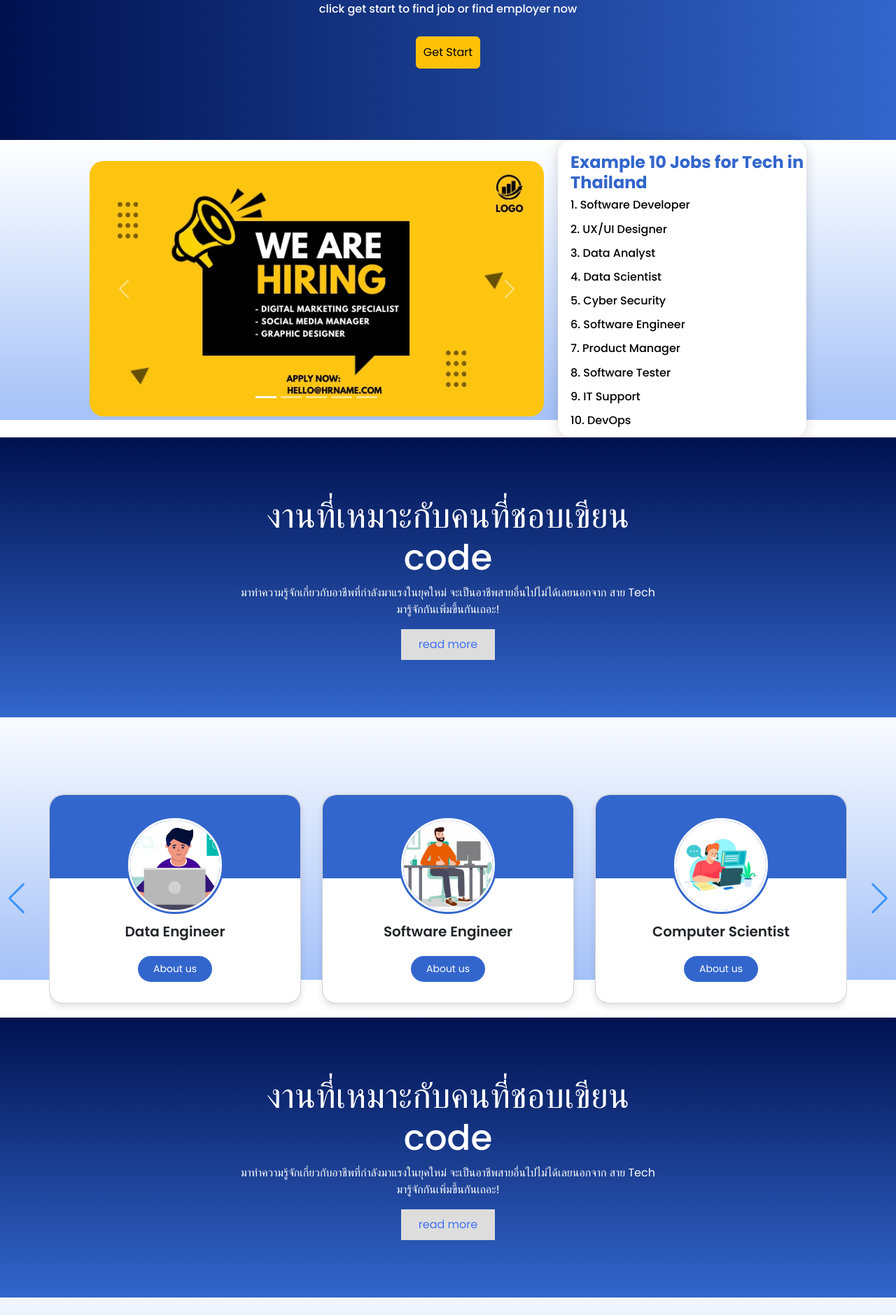
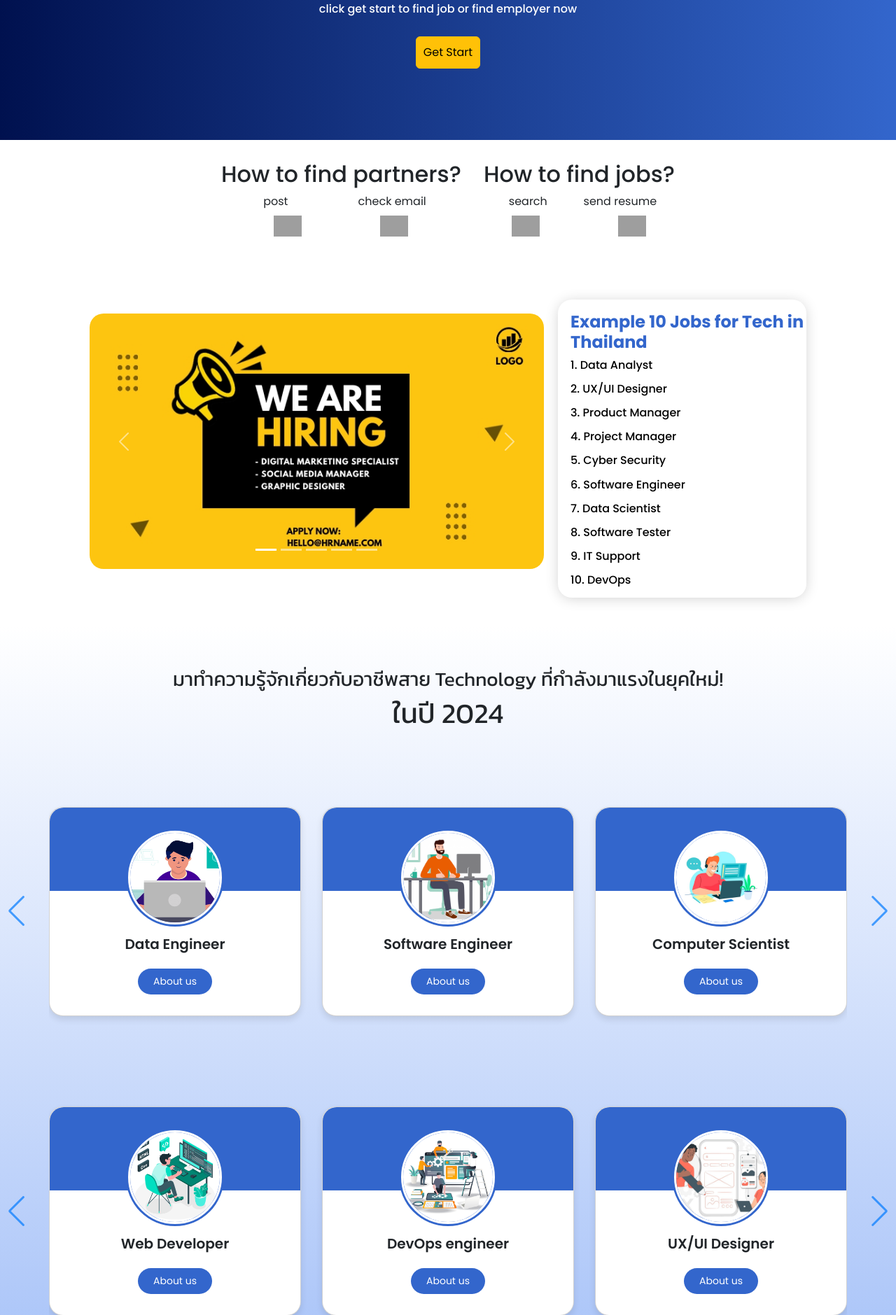
Before and after one commit to minddymind/Hire-Tech, a Flask app: page / in a window 1280 px wide. Shown: the part 200-2079 px from the top of the page at 70% size. Run offline with Flask 3, Linux system fonts and the light colour scheme; parts of the project's set-up code (start-up, migrations or seed data) failed here and were passed over; grey boxes are pictures that could not be loaded.

Commit message:
update home

```diff
--- a/flask/app/static/css/home.css
+++ b/flask/app/static/css/home.css
@@ -116,7 +116,7 @@ ul.links {
 	top: 60px;
 	width: 300px;
 	height: 0;
-	background-color: rgb(255, 255, 255, 0.1);
+	background-color: rgb(0, 0, 0, 0.4);
 	backdrop-filter: blur(15px);
 	border-radius: 10px;
 	overflow: hidden;
@@ -143,6 +143,7 @@ ul.links {
 	text-align: center;
   background: linear-gradient(90deg, rgba(0,17,79,1) 0%, rgba(51,102,204,1) 100%);
 	height: 400px;
+	/* margin-bottom: 20px; */
 	z-index: 0;
 }
 
@@ -164,6 +165,7 @@ ul.links {
 	z-index: 0;
 	box-shadow: 0 2px 20px -2px rgba(0,0,0,.2);
 	border-radius: 20px;
+	margin-top: 30px;
 }
 
 .text-box h6 {
@@ -228,7 +230,6 @@ h6 {
   transition: 0.5s;
 }
 
-
 .btn:hover span {
 	padding-right: 25px;
 }
@@ -246,7 +247,7 @@ h6 {
 	align-items: center;
 	width: 80%;
 	margin: auto;
-
+	margin-top: 50px;
 }
 
 .c-item {
@@ -261,17 +262,68 @@ h6 {
   /* filter: brightness(0.8); */
 }
 
-/* .card-container {
-	background-color: #fff;
-	width: 100%;
-	height: 100px;
-} */
-
 .footer {
 	width: 100%;
 	height: 70px;
 	margin-top: 20px;
 	background: linear-gradient(90deg, rgba(0,17,79,1) 0%, rgba(51,102,204,1) 100%);
+}
+
+.hero-text {
+	display: block;
+	margin-top: 100px;
+	text-align: center;
+}
+
+.useweb-container {
+	display: flex;
+	justify-content: center;
+	margin-top: 20px;
+	/* z-index: 9999; */
+}
+
+.useweb {
+	display: grid;
+	grid-template-columns: auto auto;
+	/* justify-content: space-around; */
+	gap: 2rem;
+	border-radius: 35px;
+	/* box-shadow: 2px 2px 4px rgba(0,0,0,.2); */
+	padding: 10px 10px;
+	align-items: center;
+	justify-content: space-between;
+}
+
+.useweb-top p{
+	text-align: center;
+	margin-bottom: 0.5rem;
+}
+
+.howtouse {
+	display: flex;
+	/* gap: 2rem; */
+	text-align: center;
+	justify-content: space-around;
+	margin-left: 10px;
+}
+
+.howtouse.left {
+	gap: 0;
+}
+
+.icons {
+	display: flex;
+	gap: 7rem;
+	justify-content: center;
+}
+
+
+.material-icons img{
+	width: 40px;
+}
+
+.animated {
+	opacity: 1;
 }
 
 @media(max-width: 991.98px){
@@ -288,18 +340,31 @@ h6 {
 	}
 }
 
+@media (max-width: 767.98px) {
+  .dropdown_menu {
+		right: 2rem;
+    left: 65%;
+		width: 200px;
+	}
+
+	.carousel.slide {
+		display: none;
+	}
+}
+
 @media(max-width: 575.98px){
 	.dropdown_menu {
-		left: 2rem;
-		width: unset;
+		right: 2rem;
+    left: 65%;
+		width: 200px;
 	}
 
 	.text-box {
 		display: none;
 	}
 
-	.slide {
-		width: auto;
+
+	.useweb-container {
+		width: 100%;
 	}
-
 }
--- a/flask/app/static/home.html
+++ b/flask/app/static/home.html
@@ -48,14 +49,40 @@
                 <li><a href="/signup">Sign up</a></li>
               </div>
             </div>
-
-
         </nav>
 
         <div class="text-box-container">
             <h1 class="writer"><b>Welcome to HireTech!</b></h1>
             <h6>click get start to find job or find employer now</h6>
             <a href="/board"><button type="button" class="btn btn-warning btn"><span>Get Start</span></button></a>
+        </div>
+
+        <div class="useweb-container">
+          <div class="useweb animated">
+            <div class="useweb-top left">
+              <h2>How to find partners?</h2>
+              <div class="howtouse left">
+                <p>post</p>
+                <p>check email</p>
+              </div>
+              <div class="icons left">
+                <div class="material-icons"><img src="/static/icon/post.png" alt=""></div>
+                <div class="material-icons"><img src="/static/icon/tick.png" alt=""></div>
+              </div>
+            </div>
+
+            <div class="useweb-top right">
+              <h2>How to find jobs?</h2>
+              <div class="howtouse">
+                <p>search</p>
+                <p>send resume</p>
+              </div>
+              <div class="icons">
+                <div class="material-icons"><img src="/static/icon/loupe.png" alt=""></div>
+                <div class="material-icons"><img src="/static/icon/button.png" alt=""></div>
+              </div>
+            </div>
+          </div>
         </div>
 
         <div class="slide">
@@ -94,102 +121,33 @@
                   <span class="visually-hidden">Next</span>
               </button>
           </div>
-
-
           <div class="text-box">
             <h4>Example 10 Jobs for Tech in Thailand</h4>
             <!-- <h4>in Thailand</h4> -->
-            <h6>1. Software Developer</h6>
+            <h6>1. Data Analyst</h6>
             <h6>2. UX/UI Designer</h6>
-            <h6>3. Data Analyst</h6>
-            <h6>4. Data Scientist</h6>
+            <h6>3. Product Manager</h6>
+            <h6>4. Project Manager</h6>
             <h6>5. Cyber Security</h6>
             <h6>6. Software Engineer</h6>
-            <h6>7. Product Manager</h6>
+            <h6>7. Data Scientist</h6>
             <h6>8. Software Tester</h6>
             <h6>9. IT Support</h6>
             <h6>10. DevOps</h6>
           </div>
         </div>
 
-        <!-- <div class="description">
-          <section>
-            <div class="container_">
-              <link rel="stylesheet" href="/static/css/promotes.css">
-              <div class="cards">
-                <div class="img">
-                    <img src="/static/img/Data_Engineer.png">
-                </div>
-                <div class="top-text">
-                    <div class="name">งานที่เหมาะกับคนที่ชอบเขียน code</div>
-                </div>
-
-                <div class="bottom-text">
-                    <div class="text">
-                        เคยไหมที่บางทีรู้ว่าตัวเองมีสกิล แต่ไม่รู้ว่างานไหนที่เหมาะสมกับตนเอง
-                    </div>
-                    <div class="btn">
-                        <a href="#">Read more</a>
-                    </div>
-                </div>
-            </div>
-
-            </div>
-          </section>
-        </div> -->
-
-        <div class="hero-image">
-          <style>
-            body, html {
-              height: 100%;
-              margin: 0;
-              font-family: Arial, Helvetica, sans-serif;
-            }
-
-            .hero-image {
-              background-image: linear-gradient(rgba(0,17,79,1), rgba(51,102,204,1)); /* เปลี่ยนเป็นการใช้ linear-gradient เพื่อให้สร้าง gradient background */
-              height: 50%;
-              background-position: center;
-              background-repeat: no-repeat;
-              background-size: cover;
-              position: relative;
-            }
-
-            .hero-text {
-              text-align: center;
-              position: absolute;
-              top: 50%;
-              left: 50%;
-              transform: translate(-50%, -50%);
-              color: white;
-            }
-
-            .hero-text button {
-              border: none;
-              outline: 0;
-              display: inline-block;
-              padding: 10px 25px;
-              color: #4070F4;
-              background-color: #ddd;
-              text-align: center;
-              cursor: pointer;
-            }
-
-            .hero-text button:hover {
-              background-color: #4070F4;
-              color: white;
-            }
-          </style>
+        <!-- <div class="hero-image">
           <div class="hero-text">
             <h1 style="font-size:50px">งานที่เหมาะกับคนที่ชอบเขียน code</h1>
             <p>มาทำความรู้จักเกี่ยวกับอาชีพที่กำลังมาแรงในยุคใหม่ จะเป็นอาชีพสายอื่นไปไม่ได้เลยนอกจาก สาย Tech <br>มารู้จักกันเพิ่มขึ้นกันเถอะ!</p>
             <button>read more</button>
           </div>
+        </div> -->
+        <div class="hero-text">
+          <h3 style="font-family: 'Kanit', sans-serif;">มาทำความรู้จักเกี่ยวกับอาชีพสาย Technology ที่กำลังมาแรงในยุคใหม่!</h3>
+          <h1 style="font-family: 'Kanit', sans-serif;">ในปี 2024</h1>
         </div>
-
-
-
-
         <div class="card-container">
           <section>
             <div class="swiper mySwiper1 container">
@@ -364,81 +322,13 @@
             });
           </script>
         </div>
-
-        <!-- <div class="description" style="display: flex; justify-content: center; margin-top: 20px;">
-          <section>
-            <div class="container_">
-              <link rel="stylesheet" href="/static/css/promotes.css">
-              <div class="cards">
-                <div class="img">
-                    <img src="/static/img/Data_Engineer.png">
-                </div>
-                <div class="top-text">
-                    <div class="name">งานที่เหมาะกับคนที่ชอบเขียน code</div>
-                </div>
-
-                <div class="bottom-text">
-                    <div class="text">
-                        เคยไหมที่บางทีรู้ว่าตัวเองมีสกิล แต่ไม่รู้ว่างานไหนที่เหมาะสมกับตนเอง
-                    </div>
-                    <div class="btn">
-                        <a href="#">Read more</a>
-                    </div>
-                </div>
-            </div>
-
-            </div>
-          </section>
-        </div>         -->
-
-        <div class="hero-image">
-          <style>
-            body, html {
-              height: 100%;
-              margin: 0;
-              font-family: Arial, Helvetica, sans-serif;
-            }
-
-            .hero-image {
-              background-image: white; /* เปลี่ยนเป็นการใช้ linear-gradient เพื่อให้สร้าง gradient background */
-              height: 50%;
-              background-position: center;
-              background-repeat: no-repeat;
-              background-size: cover;
-              position: relative;
-            }
-
-            .hero-text {
-              text-align: center;
-              position: absolute;
-              top: 50%;
-              left: 50%;
-              transform: translate(-50%, -50%);
-              color: rgba(0,17,79,1), rgba(51,102,204,1);
-            }
-
-            .hero-text button {
-              border: none;
-              outline: 0;
-              display: inline-block;
-              padding: 10px 25px;
-              color: #4070F4;
-              background-color: #ddd;
-              text-align: center;
-              cursor: pointer;
-            }
-
-            .hero-text button:hover {
-              background-color: #4070F4;
-              color: white;
-            }
-          </style>
+        <!-- <div class="hero-image">
           <div class="hero-text">
-            <h1 style="font-size:50px">งานที่เหมาะกับคนที่ชอบเขียน code</h1>
+            <h1>งานที่เหมาะกับคนที่ชอบเขียน code</h1>
             <p>มาทำความรู้จักเกี่ยวกับอาชีพที่กำลังมาแรงในยุคใหม่ จะเป็นอาชีพสายอื่นไปไม่ได้เลยนอกจาก สาย Tech <br>มารู้จักกันเพิ่มขึ้นกันเถอะ!</p>
             <button>read more</button>
           </div>
-        </div>
+        </div> -->
 
         <div class="card-container">
           <section>
@@ -524,21 +459,7 @@
                     </div>
                   </div>
                 </div>
-                <div class="swiper-slide card">
-                  <div class="card-content">
-                    <div class="image">
-                    <img src= "/static/img/Web_Developer.jpg">
-                    </div>
 
-                    <div class="name-profession">
-                      <span class="name">Web Developer</span>
-                    </div>
-
-                    <div class="button">
-                      <a href="https://www.coursera.org/articles/web-developer"><button type="button" class="btn btn-warning btn"><span>About us</span></button></a>
-                    </div>
-                  </div>
-                </div>
                 <div class="swiper-slide card">
                   <div class="card-content">
                     <div class="image">
```
Also changed, not shown: other parts of flask/app/static/home.html (+48 -32 lines).
